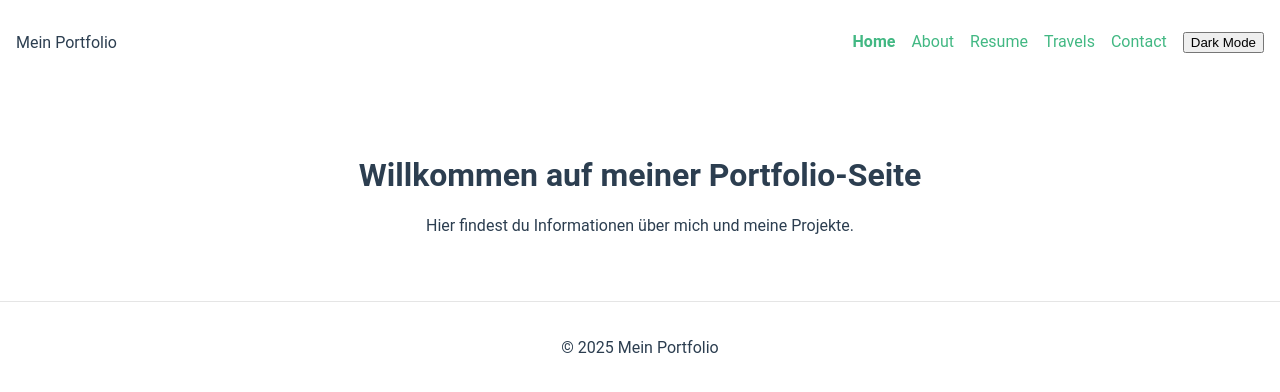
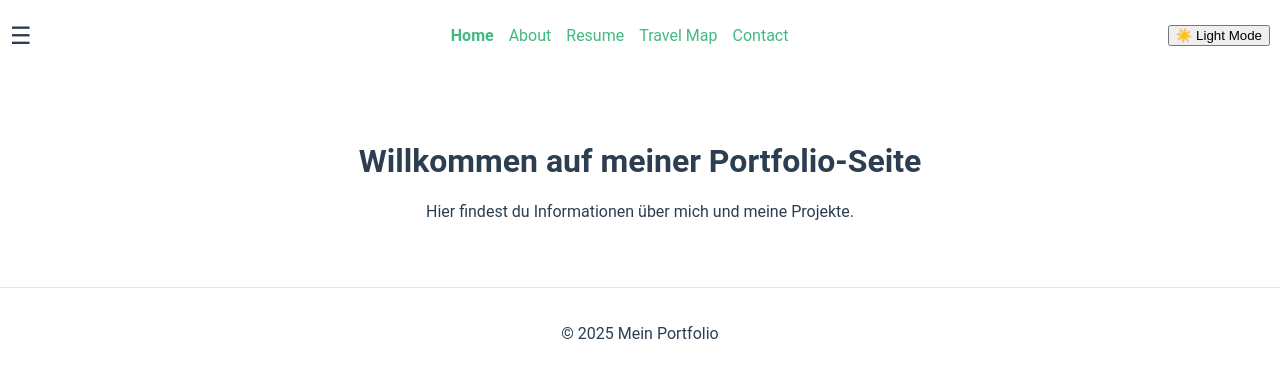
Before and after one commit to giulianogherbezza/portfolio-page, a Vue app in the folder frontend/: page / in a window 1280 px wide. Shown: the top 392 px of the page. Built offline with nearby package versions, Linux system fonts and the light colour scheme.

Commit message:
Navigation und Darkmode provisorisch erstellt. Fehler index.ts korrigiert

```diff
--- a/frontend/src/components/layout/Navbar.vue
+++ b/frontend/src/components/layout/Navbar.vue
@@ -1,23 +1,23 @@
 <template>
   <nav>
-    <div class="logo">Mein Portfolio</div>
-    <button @click="isOpen = !isOpen" class="hamburger">☰</button>
+    <div class="menu-icon" @click="toggleMenu">☰</div>
     <ul :class="{ open: isOpen }">
-      <router-link to="/">Home</router-link>
-      <router-link to="/about">About</router-link>
-      <router-link to="/resume">Resume</router-link>
-      <router-link to="/travels">Travels</router-link>
-      <router-link to="/contact">Contact</router-link>
-      <DarkModeToggle />
+      <li><router-link to="/">Home</router-link></li>
+      <li><router-link to="/about">About</router-link></li>
+      <li><router-link to="/resume">Resume</router-link></li>
+      <li><router-link to="/travel-map">Travel Map</router-link></li>
+      <li><router-link to="/contact">Contact</router-link></li>
     </ul>
+    <DarkModeToggle />
   </nav>
 </template>
 
-<script setup lang="ts">
+<script setup>
 import { ref } from "vue";
 import DarkModeToggle from "../ui/DarkModeToggle.vue";
 
 const isOpen = ref(false);
+const toggleMenu = () => (isOpen.value = !isOpen.value);
 </script>
 
 <style scoped>
@@ -25,30 +25,19 @@ nav {
   display: flex;
   justify-content: space-between;
   align-items: center;
-  padding: 1rem;
+  padding: 10px;
+  background: var(--background);
 }
-
-.hamburger {
-  display: none;
+.menu-icon {
+  font-size: 24px;
+  cursor: pointer;
 }
-
 ul {
+  list-style: none;
   display: flex;
-  gap: 1rem;
+  gap: 15px;
 }
-
-@media (max-width: 768px) {
-  .hamburger {
-    display: block;
-  }
-
-  ul {
-    display: none;
-    flex-direction: column;
-  }
-
-  ul.open {
-    display: flex;
-  }
+ul.open {
+  display: block;
 }
 </style>
--- a/frontend/src/components/ui/DarkModeToggle.vue
+++ b/frontend/src/components/ui/DarkModeToggle.vue
@@ -1,22 +1,21 @@
 <template>
   <button @click="toggleDarkMode">
-    {{ isDarkMode ? "Light Mode" : "Dark Mode" }}
+    {{ isDarkMode ? "🌙 Dark Mode" : "☀️ Light Mode" }}
   </button>
 </template>
 
-<script setup lang="ts">
+<script setup>
 import { ref, onMounted } from "vue";
 
-const isDarkMode = ref(false);
+const isDarkMode = ref(localStorage.getItem("darkMode") === "true");
 
 const toggleDarkMode = () => {
   isDarkMode.value = !isDarkMode.value;
+  localStorage.setItem("darkMode", isDarkMode.value);
   document.body.classList.toggle("dark-mode", isDarkMode.value);
 };
 
 onMounted(() => {
-  const prefersDark = window.matchMedia("(prefers-color-scheme: dark)").matches;
-  isDarkMode.value = prefersDark;
-  document.body.classList.toggle("dark-mode", prefersDark);
+  document.body.classList.toggle("dark-mode", isDarkMode.value);
 });
 </script>
--- a/frontend/src/router/index.ts
+++ b/frontend/src/router/index.ts
@@ -13,7 +13,7 @@ const routes = [
     component: () => import("../views/ResumeView.vue"),
   },
   {
-    path: "/travels",
+    path: "/travel-map",
     name: "TravelMap",
     component: () => import("../views/TravelMapView.vue"),
   },
```
